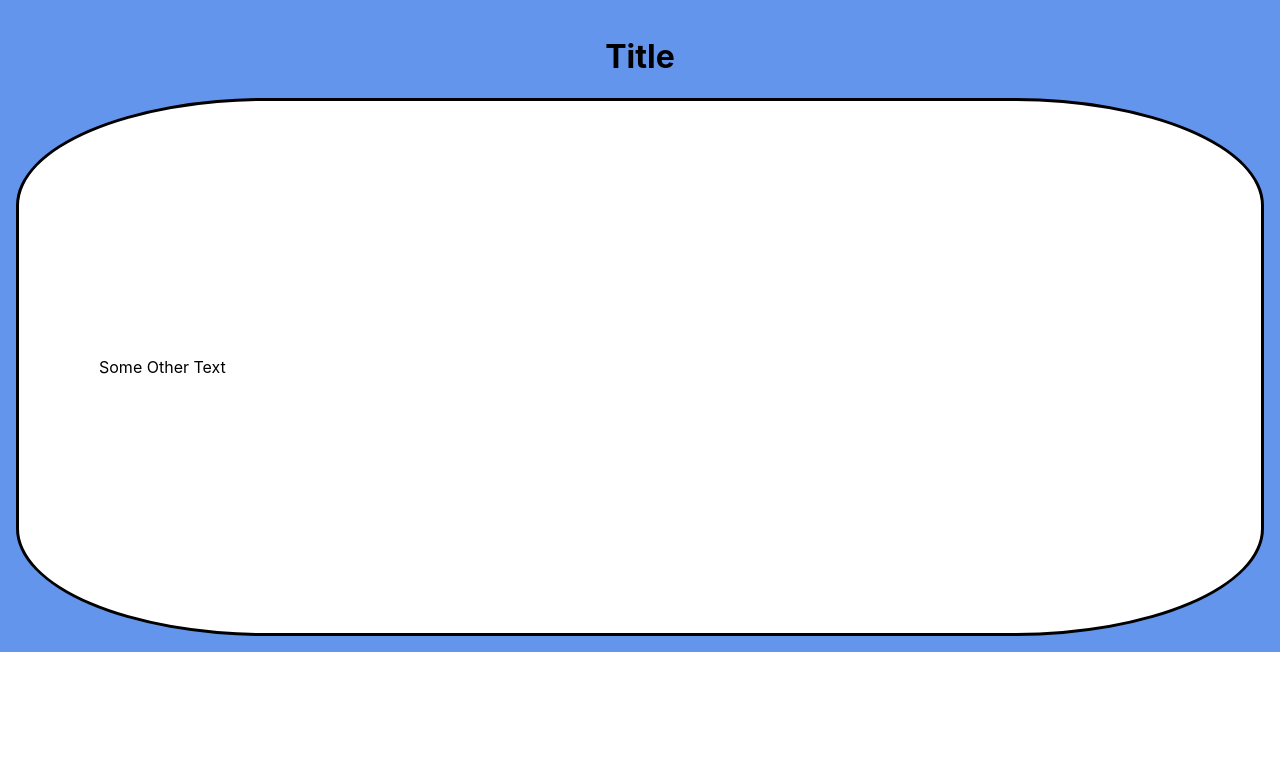
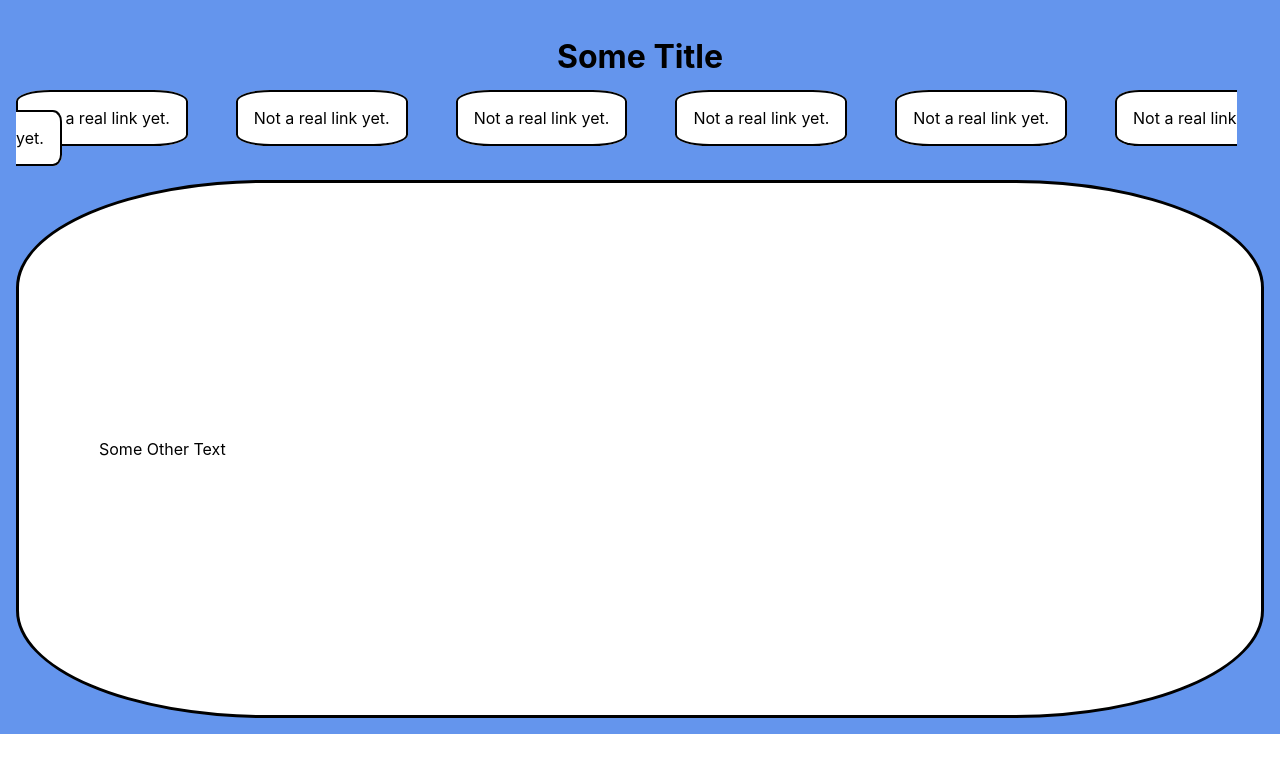
Before and after one commit to L1ndseyHerman/Personal-Website-ReactJS, a React (Create React App) app: page / in a window 1280 px wide. Shown: the top 772 px of the page. Built offline with nearby package versions, Linux system fonts and the light colour scheme.

Commit message:
General nav idea

```diff
--- a/src/App.tsx
+++ b/src/App.tsx
@@ -1,10 +1,10 @@
 import React from "react";
-import Wrapper from "./Wrapper";
+import Wrapper from "./components/Wrapper";
 
 const App: React.FC = () => {
   return (
     <div>
-      <Wrapper>
+      <Wrapper title="Some Title">
         <p>Some Other Text</p>
       </Wrapper>
     </div>
--- /dev/null
+++ b/src/components/Nav.tsx
@@ -0,0 +1,18 @@
+import React from "react";
+
+import NavLink from "./NavLink";
+
+const Nav: React.FC = () => {
+  return (
+    <div>
+      <NavLink />
+      <NavLink />
+      <NavLink />
+      <NavLink />
+      <NavLink />
+      <NavLink />
+    </div>
+  );
+};
+
+export default Nav;
--- /dev/null
+++ b/src/components/NavLink.module.css
@@ -0,0 +1,8 @@
+.navLink {
+  display: inline;
+  margin-right: 3em;
+  padding: 1em;
+  background-color: white;
+  border: 2px solid black;
+  border-radius: 20%;
+}
--- /dev/null
+++ b/src/components/NavLink.tsx
@@ -0,0 +1,9 @@
+import React from "react";
+
+import classes from "./NavLink.module.css";
+
+const NavLink: React.FC = () => {
+  return <p className={classes.navLink}>Not a real link yet.</p>;
+};
+
+export default NavLink;
--- a/src/Wrapper.module.css
+++ b/src/components/Wrapper.module.css
@@ -4,6 +4,7 @@
 }
 .title {
   text-align: center;
+  margin-bottom: 1em;
 }
 .cloud {
   background-color: white;
@@ -13,4 +14,5 @@
   padding-right: 5rem;
   border: 3px solid black;
   border-radius: 20%;
+  margin-top: 2em;
 }
--- a/src/Wrapper.tsx
+++ b/src/components/Wrapper.tsx
@@ -2,10 +2,13 @@ import React from "react";
 
 import classes from "./Wrapper.module.css";
 
-const Wrapper: React.FC = (props) => {
+import Nav from "./Nav";
+
+const Wrapper: React.FC<{ title: string }> = (props) => {
   return (
     <div className={classes.sky}>
-      <h1 className={classes.title}>Title</h1>
+      <h1 className={classes.title}>{props.title}</h1>
+      <Nav />
       <div className={classes.cloud}>{props.children}</div>
     </div>
   );
```
